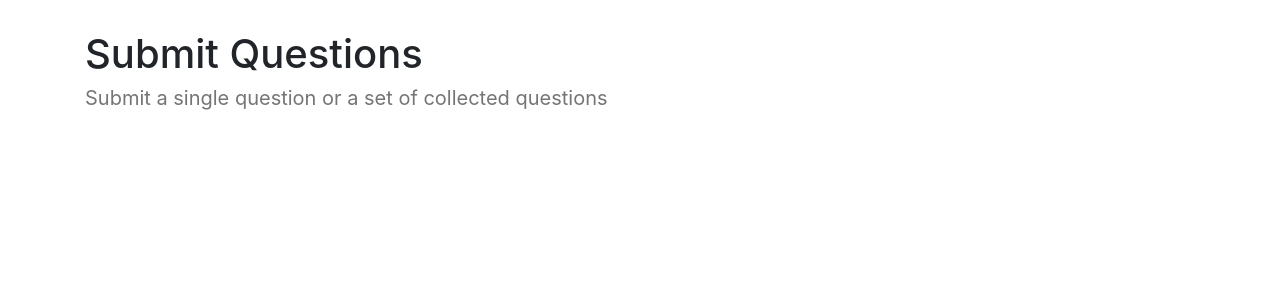
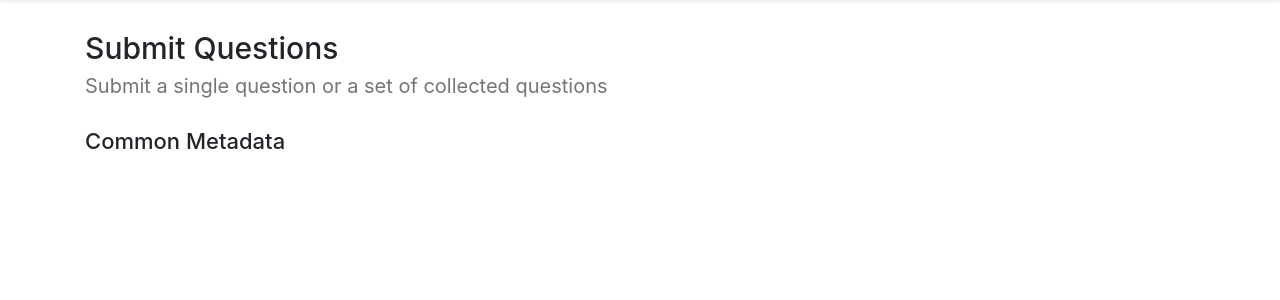
Before and after one commit to sawaliram/sawaliram, a Django app: page /dashboard/submit-questions/ in a window 1280 px wide. Shown: the part 56-356 px from the top of the page. Run offline with Django 3.2, Linux system fonts and the light colour scheme; some libraries are stand-ins or nearby versions.

Commit message:
Minor changes to the styles

```diff
--- a/dashboard/static/css/style.css
+++ b/dashboard/static/css/style.css
@@ -1,5 +1,5 @@
 
-/* General styles */
+/* ----- General styles ----- */
 
 .navbar .navbar-brand {
     color: #585858;
@@ -13,14 +13,14 @@
 }
 
 .navbar a.logout-button:hover {
-    background-color: #e9ecef;
+    background-color: #f7f7f7;
 }
 
 .sawaliram-container {
     margin-top: 30px;
 }
 
-/* Home styles */
+/* ----- Home styles ----- */
 
 h1.dashboard-home-greeting {
     font-size: 30px;
@@ -56,10 +56,21 @@ h1.dashboard-home-greeting {
     font-style: italic;
 }
 
-/* Actions styles */
+/* ----- Actions styles ----- */
 
-h2.sub-heading {
+h1.task-heading {
+    font-size: 30px;
+}
+
+h2.task-sub-heading {
     font-size: 20px;
     font-weight: normal;
     color: #757575;
+    margin-bottom: 30px;
 }
+
+h3.task-section-heading {
+    font-size: 22px;
+}
+
+/* submit-questions */
--- a/dashboard/templates/dashboard/base.html
+++ b/dashboard/templates/dashboard/base.html
@@ -12,7 +12,7 @@
     </head>
     <body>
 
-        <nav class="navbar navbar-light bg-light">
+        <nav class="navbar navbar-light shadow-sm">
             <a class="navbar-brand" href="{% url 'dashboard:dashboard_home' %}">
                 Sawaliram Dashboard
             </a>
--- a/dashboard/templates/dashboard/submit-questions.html
+++ b/dashboard/templates/dashboard/submit-questions.html
@@ -5,8 +5,11 @@
 
 {% block content %}
 
-<h1>Submit Questions</h1>
+<h1 class="task-heading">Submit Questions</h1>
 
-<h2 class="sub-heading">Submit a single question or a set of collected questions</h2>
+<h2 class="task-sub-heading">Submit a single question or a set of collected questions</h2>
+
+<h3 class="task-section-heading">Common Metadata</h3>
+
 
 {% endblock %}
```
